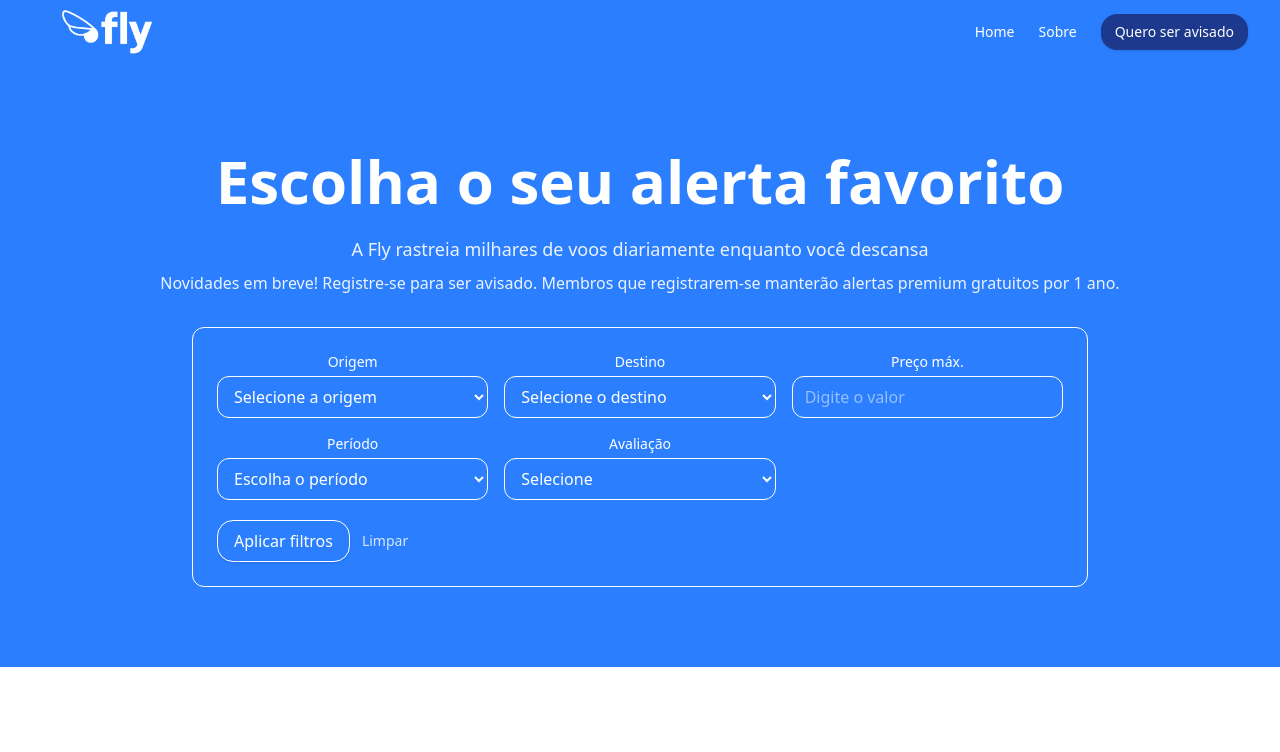
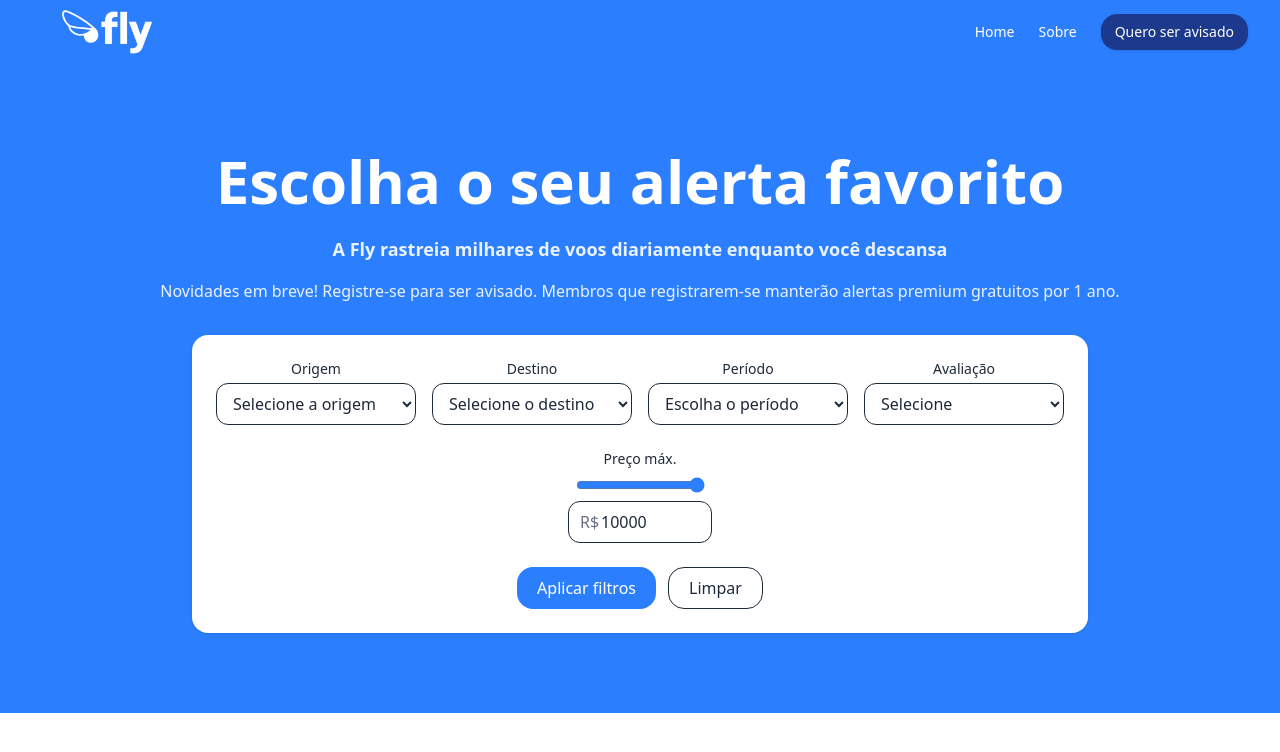
Before and after one commit to GCOUTO-FONSECA/flytripalert_js-site, a Next.js app: page / in a window 1280 px wide. Shown: the top 752 px of the page. Built offline with nearby package versions, Linux system fonts and the light colour scheme.

Commit message:
feat: add SelectField and RangeField components for filtering options in Hero section

```diff
--- a/components/Hero.tsx
+++ b/components/Hero.tsx
@@ -1,6 +1,60 @@
 // components/Hero.tsx
+
+import SelectField from "./SelectField";
+import RangeField from "./RangeField";
+import { useState } from "react";
+
 export default function Hero() {
+  // Dummy menus só pra exemplo
+  const menus = [
+    {
+      id: "origem",
+      label: "Origem",
+      placeholder: "Selecione a origem",
+      options: [
+        { value: "par", label: "Paris" },
+        { value: "sao", label: "São Paulo" },
+        { value: "poa", label: "Porto Alegre" },
+      ],
+    },
+    {
+      id: "destino",
+      label: "Destino",
+      placeholder: "Selecione o destino",
+      options: [
+        { value: "lis", label: "Lisboa" },
+        { value: "mia", label: "Miami" },
+        { value: "jmk", label: "Mykonos" },
+      ],
+    },
+    {
+      id: "periodo",
+      label: "Período",
+      placeholder: "Escolha o período",
+      options: [
+        { value: "24h", label: "Últimas 24h" },
+        { value: "3d", label: "Até 3 dias" },
+        { value: "7d", label: "Última semana" },
+        { value: "30d", label: "Último mês" },
+        { value: "all", label: "Todos" },
+      ],
+    },
+    {
+      id: "avaliacao",
+      label: "Avaliação",
+      placeholder: "Selecione",
+      options: [
+        { value: "bom", label: "Bom negócio" },
+        { value: "excelente", label: "Excelente" },
+        { value: "imperdivel", label: "Imperdível" },
+      ],
+    },
+  ];
+
+  const [precoMax, setPrecoMax] = useState(10000);
+
   return (
+
     <section className="relative w-full bg-blue-500 text-white">
       <div className="mx-auto max-w-7xl px-4 py-16 sm:py-20 text-center">
         {/* Headline */}
@@ -9,9 +63,11 @@ export default function Hero() {
         </h1>
 
         {/* Subheadline */}
-        <p className="mt-4 text-base sm:text-lg opacity-90">
+        <p className="mt-4 text-base sm:text-lg opacity-90 font-bold">
           A Fly rastreia milhares de voos diariamente enquanto você descansa
         </p>
+
+        <div className="h-2"> </div>
 
         {/* Mensagem temporária */}
         <p className="mt-2 text-sm sm:text-base opacity-90">
@@ -19,113 +75,52 @@ export default function Hero() {
           Membros que registrarem-se manterão alertas premium gratuitos por 1 ano.
         </p>
 
-        {/* menus para filtrar os alertas */}
-        <div className="h-8" />
+        {/* Form de filtros */}
         <form
-          className="w-full max-w-4xl mx-auto rounded-xl border p-4 sm:p-6 bg-blue-500/70 backdrop-blur"
+          className="mt-8 w-full max-w-4xl mx-auto bg-white rounded-2xl shadow p-4 sm:p-6 text-gray-800"
           onSubmit={(e) => e.preventDefault()}
         >
-          <div className="grid grid-cols-1 sm:grid-cols-2 lg:grid-cols-3 gap-4">
-            {/* Origem */}
-            <div className="flex flex-col">
-              <label htmlFor="origem" className="text-sm font-medium">Origem</label>
-              <select
-          id="origem"
-          name="origem"
-          className="mt-1 rounded-xl border px-3 py-2"
-          defaultValue=""
-              >
-          <option className="bg-blue-800" value="" disabled>Selecione a origem</option>
-          {/* Preencha com suas cidades */}
-          <option className="bg-blue-800">Paris (França)</option>
-          <option className="bg-blue-800">São Paulo (Brasil)</option>
-          <option className="bg-blue-800">Porto Alegre (Brasil)</option>
-              </select>
-            </div>
+          <div className="grid grid-cols-1 sm:grid-cols-2 lg:grid-cols-4 gap-4">
+            {menus.map((m) => (
+              <SelectField
+                key={m.id}
+                id={m.id}
+                label={m.label}
+                placeholder={m.placeholder}
+                options={m.options}
+              />
+            ))}
 
-            {/* Destino */}
-            <div className="flex flex-col">
-              <label htmlFor="destino" className="text-sm font-medium">Destino</label>
-              <select
-          id="destino"
-          name="destino"
-          className="mt-1 rounded-xl border px-3 py-2"
-          defaultValue=""
-              >
-          <option value="" disabled>Selecione o destino</option>
-          {/* Preencha com seus destinos */}
-          <option>Lisboa (Portugal)</option>
-          <option>Miami (EUA)</option>
-          <option>Mykonos (Grécia)</option>
-              </select>
-            </div>
-
-            {/* Preço máx. */}
-            <div className="flex flex-col">
-              <label htmlFor="preco" className="text-sm font-medium">Preço máx.</label>
-              <input
-          id="preco"
-          name="preco"
-          type="number"
-          inputMode="numeric"
-          min={0}
-          step="1"
-          placeholder="Digite o valor"
-          className="mt-1 rounded-xl border px-3 py-2"
-          autoComplete="off"
-              />
-            </div>
-
-            {/* Período */}
-            <div className="flex flex-col">
-              <label htmlFor="periodo" className="text-sm font-medium">Período</label>
-              <select
-          id="periodo"
-          name="periodo"
-          className="mt-1 rounded-xl border px-3 py-2"
-          defaultValue=""
-              >
-          <option value="" disabled>Escolha o período</option>
-          <option value="24h">Últimas 24h</option>
-          <option value="3d">Até 3 dias</option>
-          <option value="7d">Última semana</option>
-          <option value="30d">Último mês</option>
-          <option value="all">Todos</option>
-              </select>
-            </div>
-
-            {/* Avaliação do achado */}
-            <div className="flex flex-col">
-              <label htmlFor="avaliacao" className="text-sm font-medium">Avaliação</label>
-              <select
-          id="avaliacao"
-          name="avaliacao"
-          className="mt-1 rounded-xl border px-3 py-2"
-          defaultValue=""
-              >
-          <option value="" disabled>Selecione</option>
-          <option value="bom">Bom negócio</option>
-          <option value="excelente">Excelente</option>
-          <option value="imperdivel">Imperdível</option>
-              </select>
-            </div>
           </div>
-
-          <div className="mt-5 flex items-center gap-3">
+          {/* Dummy input para Preço */}
+          <div className="mt-6 items-center justify-center mx-auto ">
+          <RangeField
+            id="precoMax"
+            label="Preço máx."
+            min={50}
+            max={10000}
+            step={10}
+            value={precoMax}
+            onChange={setPrecoMax}
+            prefix="R$ "
+          />
+          </div>
+          <div className="mt-6 flex justify-center gap-3">
             <button
               type="submit"
-              className="rounded-2xl px-4 py-2 font-medium shadow-sm border hover:shadow transition"
+              className="rounded-2xl px-5 py-2 font-medium bg-blue-500 text-white hover:bg-blue-600 transition"
             >
               Aplicar filtros
             </button>
             <button
               type="reset"
-              className="text-sm opacity-80 hover:opacity-100 transition"
+              className="rounded-2xl px-5 py-2 font-medium border hover:bg-gray-100 transition"
             >
               Limpar
             </button>
           </div>
         </form>
+
       </div>
     </section>
   );
--- /dev/null
+++ b/components/RangeField.tsx
@@ -0,0 +1,77 @@
+// app/components/RangeField.tsx
+"use client";
+import { useEffect, useState } from "react";
+
+type Props = {
+  id: string;
+  label: string;
+  min?: number;
+  max?: number;
+  step?: number;
+  value?: number;
+  defaultValue?: number;
+  onChange?: (val: number) => void;
+  prefix?: string; // ex.: "R$ " ou "€ "
+};
+
+export default function RangeField({
+  id,
+  label,
+  min = 0,
+  max = 5000,
+  step = 10,
+  value,
+  defaultValue = min,
+  onChange,
+  prefix = "",
+}: Props) {
+  const isControlled = value !== undefined;
+  const [inner, setInner] = useState<number>(isControlled ? value! : defaultValue);
+
+  useEffect(() => {
+    if (isControlled) setInner(value!);
+  }, [isControlled, value]);
+
+  function setBoth(v: number) {
+    const clamped = Math.max(min, Math.min(max, v));
+    if (!isControlled) setInner(clamped);
+    onChange?.(clamped);
+  }
+
+  return (
+    <div className="flex flex-col items-center">
+      <label htmlFor={id} className="text-sm font-medium">{label}</label>
+
+      {/* Slider */}
+      <input
+        id={id}
+        type="range"
+        min={min}
+        max={max}
+        step={step}
+        value={inner}
+        onChange={(e) => setBoth(Number(e.target.value))}
+        className="mt-2 max-w-xl accent-blue-500"
+      />
+
+      {/* Number input + hint */}
+      <div className="mt-2 flex items-center gap-2">
+        <div className="relative">
+          <span className="pointer-events-none absolute left-3 top-1/2 -translate-y-1/2 text-gray-500">
+            {prefix}
+          </span>
+          <input
+            type="number"
+            min={min}
+            max={max}
+            step={step}
+            value={inner}
+            onChange={(e) => setBoth(Number(e.target.value))}
+            className="rounded-xl border px-3 py-2 pl-8 w-36"
+            inputMode="numeric"
+          />
+        </div>
+      </div>
+    </div>
+  );
+}
--- /dev/null
+++ b/components/SelectField.tsx
@@ -0,0 +1,50 @@
+type Option = { value: string; label: string; disabled?: boolean };
+
+type SelectFieldProps = {
+  id: string;
+  label: string;
+  options: Option[];
+  placeholder?: string;
+  defaultValue?: string;
+  required?: boolean;
+  onChange?: (value: string) => void;
+  className?: string;
+  name?: string;
+};
+
+export default function SelectField({
+  id,
+  label,
+  options,
+  placeholder = "Selecione",
+  defaultValue = "",
+  required,
+  onChange,
+  className = "",
+  name,
+}: SelectFieldProps) {
+  return (
+    <div className={`flex flex-col ${className}`}>
+      <label htmlFor={id} className="text-sm font-medium">{label}</label>
+      <select
+        id={id}
+        name={name ?? id}
+        className="mt-1 rounded-xl border px-3 py-2"
+        defaultValue={defaultValue}
+        required={required}
+        onChange={(e) => onChange?.(e.target.value)}
+      >
+        <option value="" disabled>{placeholder}</option>
+        {options.map((opt) => (
+          <option
+            key={opt.value}
+            value={opt.value}
+            disabled={opt.disabled}
+          >
+            {opt.label}
+          </option>
+        ))}
+      </select>
+    </div>
+  );
+}
```
